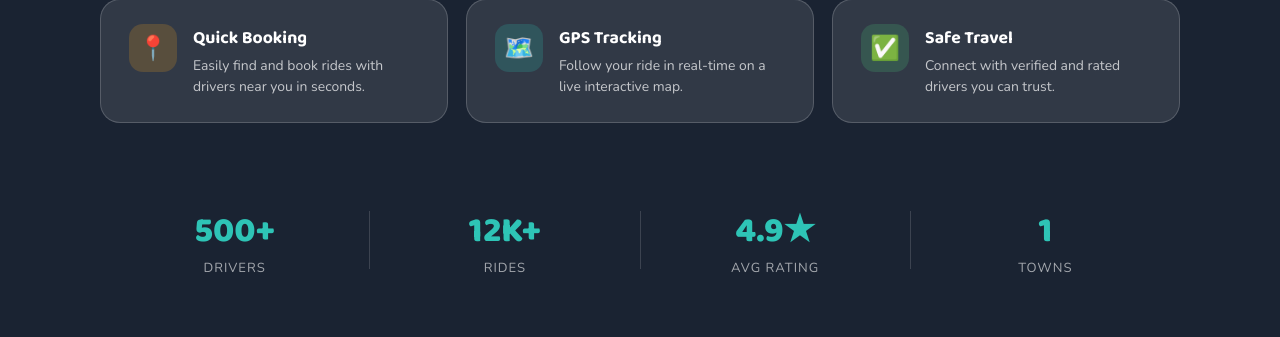
After one commit to velmontejustineofficial-droid/aurora-trigo, a PHP site: page /src/feature/landing-page/LandingPage.html in a window 1280 px wide. The commit adds this page. Shown: the part 801-1138 px from the top of the page. Run offline with PHP 8.4, Linux system fonts and the light colour scheme.

Commit message:
refactor landing page

```diff
--- a/Login.php
+++ b/Login.php
@@ -50,7 +50,8 @@ if ($_SERVER['REQUEST_METHOD'] === 'POST') {
     }
 }
 
-?><!DOCTYPE html>
+?>
+<!DOCTYPE html>
 <html lang="en">
 <head>
 <meta charset="UTF-8">
--- a/src/public/lading-page/css/styles.css
+++ b/src/assets/css/styles.css
@@ -1,3 +1,24 @@
+  :root {
+    --teal:   #2ec4b6;
+    --teal2:  #1a9e92;
+    --gold:   #f4a01c;
+    --red:    #e63946;
+    --dark:   #1a2332;
+    --light:  #f0faf9;
+    --white:  #ffffff;
+    --glass:  rgba(255,255,255,0.18);
+    --shadow: 0 8px 32px rgba(0,0,0,0.18);
+  }
+  * { margin:0; padding:0; box-sizing:border-box; }
+  body {
+    font-family:'Nunito',sans-serif;
+    background: var(--dark);
+    color: var(--white);
+    min-height: 100vh;
+    overflow-x: hidden;
+  }
+
+  /* ── HERO BG ── */
   .hero-bg {
     position:fixed; inset:0; z-index:0;
     background: url('https://images.pexels.com/photos/15050558/pexels-photo-15050558.jpeg?') center/cover no-repeat;
@@ -11,7 +32,7 @@
       rgba(244,160,28,0.25) 100%);
   }
 
-    /* ── NAV ── */
+  /* ── NAV ── */
   nav {
     position:fixed; top:0; left:0; right:0; z-index:100;
     display:flex; align-items:center; justify-content:space-between;
@@ -39,7 +60,6 @@
     transition:all .25s; text-decoration:none;
   }
   .btn-solid:hover { background:var(--teal2); border-color:var(--teal2); }
-
 
   /* ── HERO CONTENT ── */
   .hero {
@@ -114,3 +134,22 @@
     from { opacity:0; transform:translateY(28px); }
     to   { opacity:1; transform:translateY(0); }
   }
+
+  /* ── STATS STRIP ── */
+  .stats-strip {
+    position:relative; z-index:10;
+    display:flex; gap:0; max-width:1200px; margin:0 auto 60px;
+    padding:0 60px;
+    animation: fadeUp .6s .5s ease both;
+  }
+  .stat { text-align:center; flex:1; }
+  .stat-num { font-family:'Baloo 2',sans-serif; font-size:2.2rem; font-weight:800; color:var(--teal); }
+  .stat-lbl { font-size:.82rem; color:rgba(255,255,255,.6); letter-spacing:1px; }
+  .stat-div { width:1px; background:rgba(255,255,255,.15); margin:8px 0; }
+
+  @media(max-width:768px){
+    .features { grid-template-columns:1fr; padding:0 20px 40px; }
+    .hero { padding:100px 20px 40px; }
+    .stats-strip { padding:0 20px; flex-wrap:wrap; gap:20px; }
+    nav { padding:12px 20px; }
+  }
--- /dev/null
+++ b/src/assets/js/main.js
@@ -0,0 +1,3 @@
+import LandingPage from "../../feature/landing-page/js/index.js";
+
+LandingPage();
--- /dev/null
+++ b/src/feature/landing-page/LandingPage.html
@@ -0,0 +1,15 @@
+<!DOCTYPE html>
+<html lang="en">
+<head>
+    <meta charset="UTF-8">
+    <meta name="viewport" content="width=device-width, initial-scale=1.0">
+    <link href="https://fonts.googleapis.com/css2?family=Baloo+2:wght@400;600;700;800&family=Nunito:wght@400;600;700&display=swap" rel="stylesheet">
+    <link rel="stylesheet" href="../../src/assets/css/styles.css">
+    <title>Baler Tri-Go - Fast, Safe Tricycle Booking</title>
+</head>
+<body>
+    <div id="root"></div>
+
+    <script src="../../src/assets/js/main.js" type="module"></script>
+</body>
+</html>
--- /dev/null
+++ b/src/feature/landing-page/js/Features.js
@@ -0,0 +1,40 @@
+function FeatureCard(title, description, icon, icon_className){
+    const feature_card = document.createElement("div");
+    feature_card.className = "feat-card"
+    const feature_icon = document.createElement("div");
+    feature_icon.textContent = icon;
+    feature_icon.className = icon_className;
+
+    const div = document.createElement("div");
+    const h3 = document.createElement("h3");
+    const p = document.createElement("p");
+
+    feature_card.appendChild(feature_icon);
+
+    h3.textContent = title;
+    p.textContent = description;
+    div.appendChild(h3);
+    div.appendChild(p);
+
+    feature_card.appendChild(div);
+
+    return feature_card;
+}
+
+
+export default function Feature(){
+    const feature_base =  document.createElement("div");
+    feature_base.className = "features";
+
+    feature_base.appendChild(
+        FeatureCard("Quick Booking","Easily find and book rides with drivers near you in seconds.", "📍", "feat-icon y")
+    );
+    feature_base.appendChild(
+        FeatureCard("GPS Tracking","Follow your ride in real-time on a live interactive map.", "🗺️", "feat-icon t")
+    );
+    feature_base.appendChild(
+        FeatureCard("Safe Travel","Connect with verified and rated drivers you can trust.", "✅", "feat-icon g")
+    );
+
+    return feature_base;
+}
--- a/src/public/lading-page/js/Header.js
+++ b/src/feature/landing-page/js/Header.js
@@ -2,7 +2,7 @@ export default function Header() {
     const nav = document.createElement('nav');
 
     const img = document.createElement('img');
-    img.src = "../../assets/Logo.png";
+    img.src = "/src/assets/logo/Logo.png";
     //img.className = "nav-logo";
     img.alt = 'Baler Tri-Go Logo';
     img.style = "width:10%; height:10%; object-fit: contain; padding: 3px;";
--- /dev/null
+++ b/src/feature/landing-page/js/Stats.js
@@ -0,0 +1,38 @@
+function stat_div(){
+    const stat_div = document.createElement("div");
+    stat_div.className = "stat-div";
+    return stat_div;
+}
+
+function stat(num, lbl){
+    const stat = document.createElement("div");
+    stat.className = "stat"
+
+    const num_element = document.createElement("div");
+    num_element.className = "stat-num";
+    num_element.textContent = num;
+
+    const lbl_element = document.createElement("div");
+    lbl_element.className = "stat-lbl";
+    lbl_element.textContent = lbl;
+
+    stat.appendChild(num_element);
+    stat.appendChild(lbl_element);
+
+    return stat;
+}
+
+export default function Stats() {
+    const stats_strip = document.createElement('div');
+    stats_strip.className = 'stats-strip';
+
+    stats_strip.appendChild(stat("500+","DRIVERS"));
+    stats_strip.appendChild(stat_div());
+    stats_strip.appendChild(stat("12K+","RIDES"));
+    stats_strip.appendChild(stat_div());
+    stats_strip.appendChild(stat("4.9★","AVG RATING"));
+    stats_strip.appendChild(stat_div());
+    stats_strip.appendChild(stat("1","TOWNS"));
+
+    return stats_strip;
+}
--- /dev/null
+++ b/src/feature/landing-page/js/index.js
@@ -0,0 +1,26 @@
+import Header from './Header.js';
+import Hero from './Hero.js';
+import Feature from './Features.js';
+import Stats from './Stats.js';
+
+
+export default function LandingPage() {
+        //hero badge
+    const hero_bg = document.createElement('div');
+    //hero overlay
+    const hero_overlay = document.createElement('div');
+
+    const content = document.getElementById('root');
+    hero_bg.className = 'hero-bg';
+    hero_overlay.className = 'hero-overlay';
+
+    content.appendChild(hero_bg);
+    content.appendChild(hero_overlay);
+
+    content.appendChild(Header());
+    content.appendChild(Hero());
+    content.appendChild(Feature());
+    content.appendChild(Stats());
+
+    return content;
+}
```
Also changed, not shown: index.html (+9 -1 lines), index.php (added, +20 -0 lines), src/feature/landing-page/LandingPage.php (deleted, +0 -11 lines), src/public/lading-page/LandingPage.html (deleted, +0 -15 lines), src/public/lading-page/js/main.js (deleted, +0 -17 lines), src/public/styles.css (deleted, +0 -24 lines), src/assets/logo/Logo.png (renamed from src/assets/Logo.png), src/feature/landing-page/js/Hero.js (renamed from src/public/lading-page/js/Hero.js), test.php (deleted).
